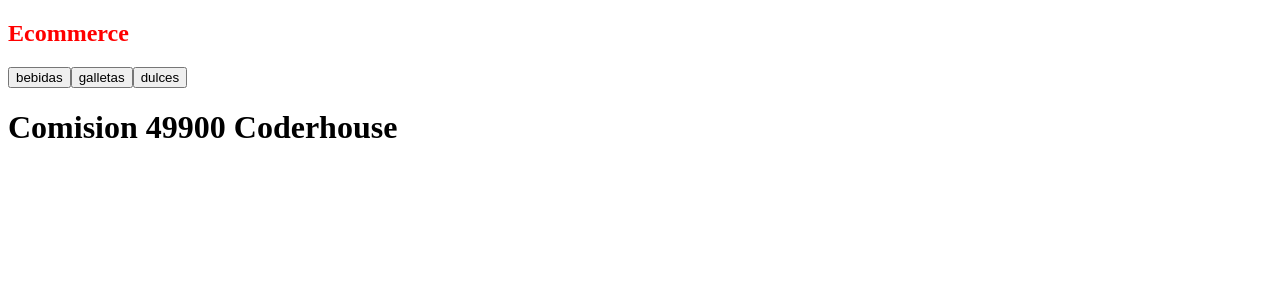
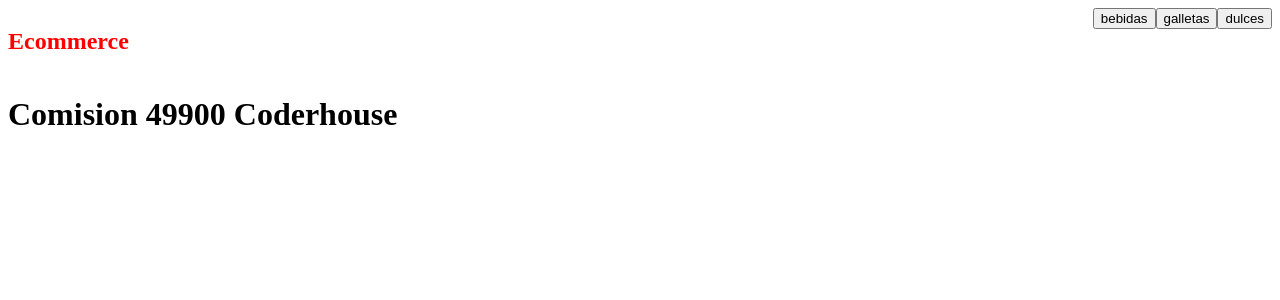
Before and after one commit to victorcapcha/react-comision49900, a React (Vite) app: page / in a window 1280 px wide. Shown: the top 300 px of the page. Built offline with nearby package versions, Linux system fonts and the light colour scheme.

Commit message:
agregando modulos

```diff
--- /dev/null
+++ b/src/components/Navbar/Button/Button.jsx
@@ -0,0 +1,5 @@
+const Button = () => {
+  return <button>boton</button>
+}
+
+export default Button
--- a/src/components/Navbar/Navbar.jsx
+++ b/src/components/Navbar/Navbar.jsx
@@ -2,12 +2,12 @@
 
 const Navbar = () => {
   return (
-    <nav>
+    <nav className={classes.container} style={{ display: "flex" , justifyContent: "space-between"}}>
       <h1 className={classes.rojo}>Ecommerce</h1>
-      <section>
-        <button>bebidas</button>
-        <button>galletas</button>
-        <button>dulces</button>
+      <section className={classes.categories}>
+        <button className="btn btn-cuccess">bebidas</button>
+        <button className="btn btn-danger">galletas</button>
+        <button className="btn btn-warning">dulces</button>
       </section>
     </nav>
   )
```
Also changed, not shown: src/components/ItemCount/ItemCount.jsx (added, +11 -0 lines).
